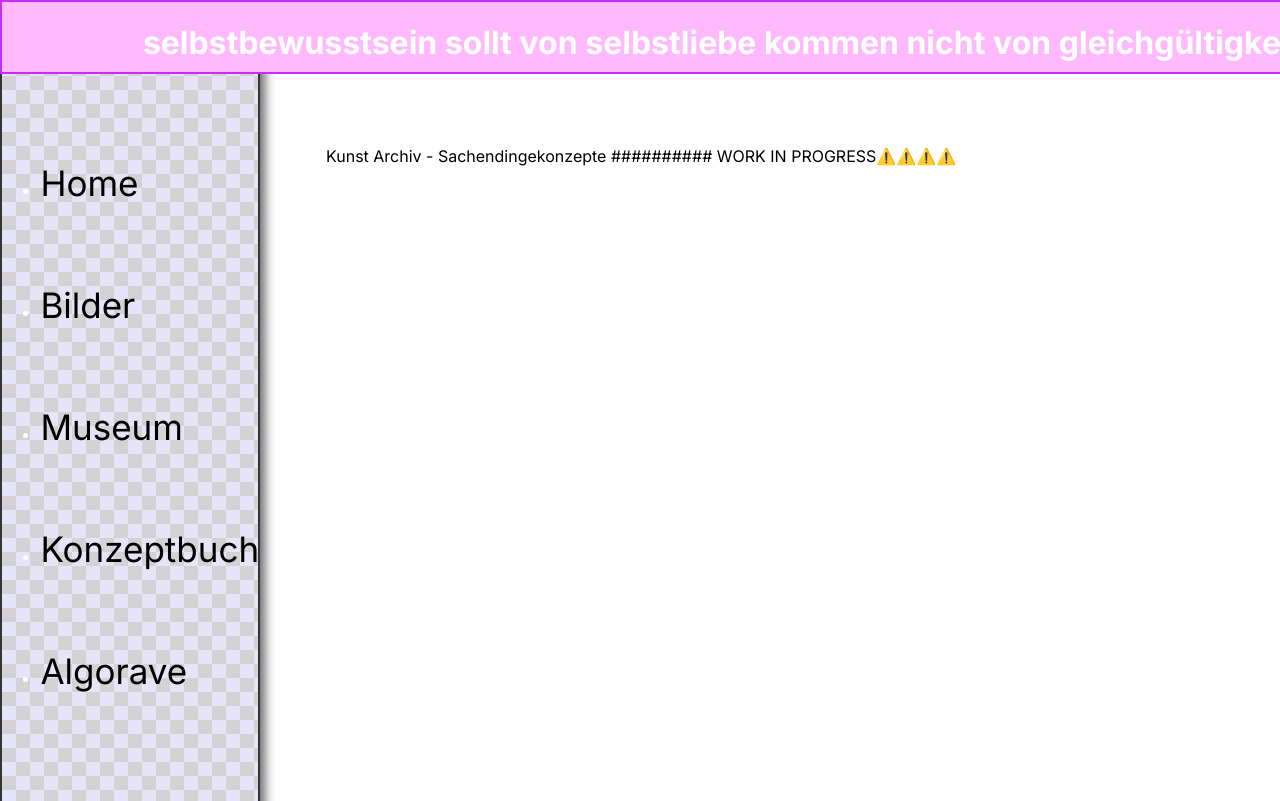
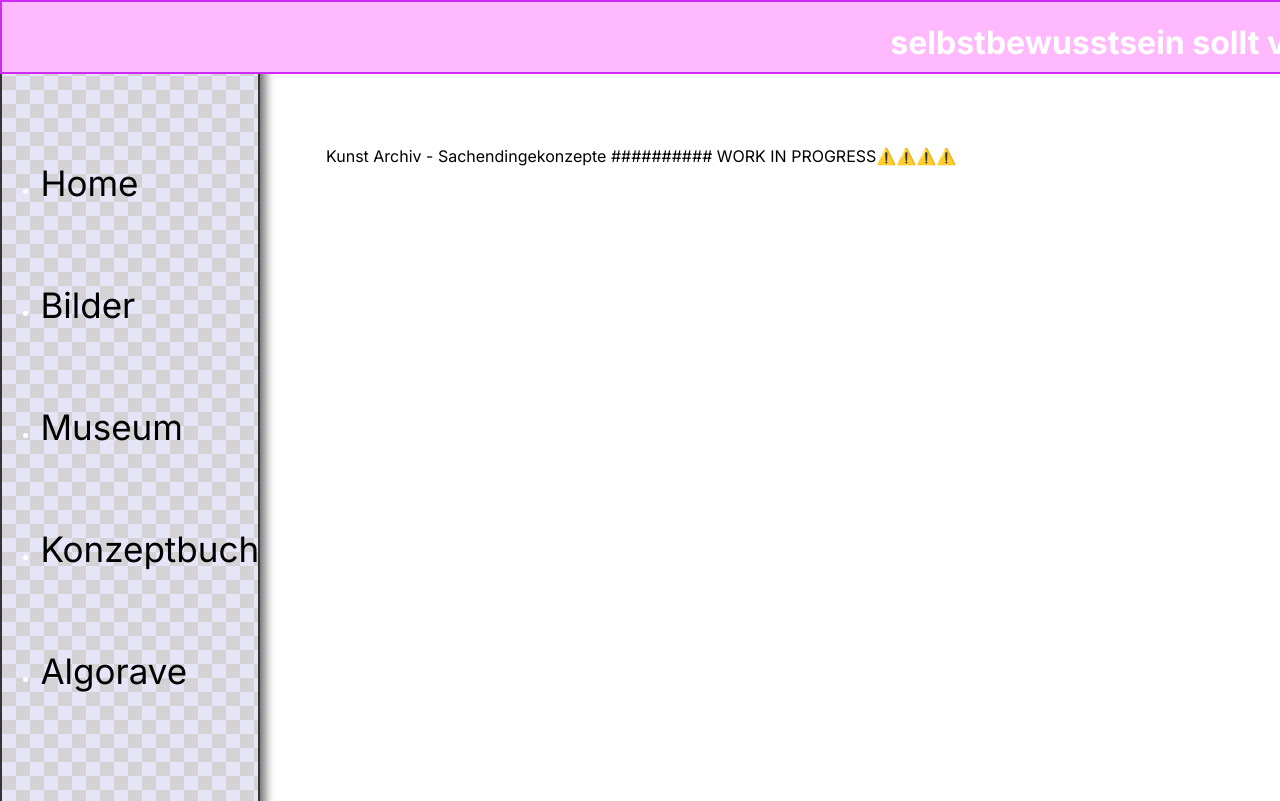
Before and after one commit to MohammedKevin/website, a Next.js app: page / in a window 1280 px wide. Shown: the top 801 px of the page. Built offline with nearby package versions, Linux system fonts and the light colour scheme.

Commit message:
Update globals.css

```diff
--- a/app/globals.css
+++ b/app/globals.css
@@ -45,7 +45,7 @@ ul {
 
 .marquee {
   white-space: nowrap;
-  animation: marquee 20s linear infinite;
+  animation: marquee 30s linear infinite;
   display: inline-block;
 }
 
```
